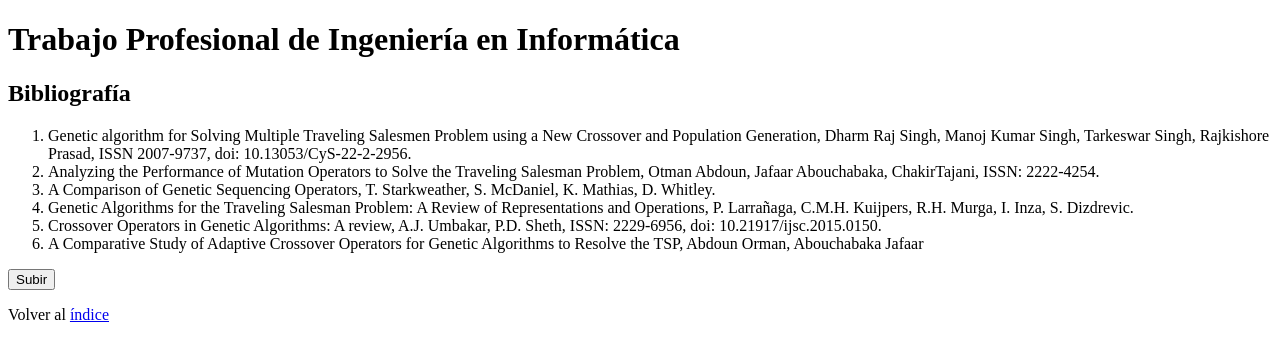
After one commit to tp-final-informatica/docs, a PHP site: page /literature.php in a window 1280 px wide. The commit adds this page. Shown: the top 361 px of the page. Run offline with PHP 8.4, Linux system fonts and the light colour scheme; some libraries are stand-ins or nearby versions.

Commit message:
bibliografía

```diff
--- a/docs/sitemap.html
+++ b/docs/sitemap.html
@@ -24,8 +24,9 @@
     <h2>Índice</h2>
 
     <ol>
-        <li><a href="/docs/algorithm">El algoritmo empleado</a></li>
-        <li><a href="/docs/page">(ocultar) Herramientas para la página de docs.</a></li>
+        <li><a href="/docs/algorithm.html">El algoritmo empleado</a></li>
+        <li><a href="/docs/literature.html">Bibliografía consultada</a></li>
+        <li><a href="/docs/page.html">(ocultar) Herramientas para la página de docs.</a></li>
     </ol>
 
 </div>
--- /dev/null
+++ b/src/literature.php
@@ -0,0 +1,25 @@
+<?php
+include_once "./src/sections/libraries.php";
+?>
+
+<?php HTML_head("Bibliografía"); ?>
+
+<?php printHeader(); ?>
+<div class="content">
+
+    <h2>Bibliografía</h2>
+
+    <ol>
+        <li>Genetic algorithm for Solving Multiple Traveling Salesmen Problem using a New Crossover and Population Generation, Dharm Raj Singh, Manoj Kumar Singh, Tarkeswar Singh, Rajkishore Prasad, ISSN 2007-9737, doi: 10.13053/CyS-22-2-2956.</li>
+        <li>Analyzing the Performance of Mutation Operators to Solve the Traveling Salesman Problem, Otman Abdoun, Jafaar Abouchabaka, ChakirTajani, ISSN: 2222-4254.</li>
+        <li>A Comparison of Genetic Sequencing Operators, T. Starkweather, S. McDaniel, K. Mathias, D. Whitley.</li>
+        <li>Genetic Algorithms for the Traveling Salesman Problem: A Review of Representations and Operations, P. Larrañaga, C.M.H. Kuijpers, R.H. Murga, I. Inza, S. Dizdrevic.</li>
+        <li>Crossover Operators in Genetic Algorithms: A review, A.J. Umbakar, P.D. Sheth, ISSN: 2229-6956, doi: 10.21917/ijsc.2015.0150.</li>
+        <li>A Comparative Study of Adaptive Crossover Operators for Genetic Algorithms to Resolve the TSP, Abdoun Orman, Abouchabaka Jafaar</li>
+
+    </ol>
+
+</div>
+<?php footer(); ?>
+
+<?php HTML_foot(); ?>
--- a/src/sitemap.php
+++ b/src/sitemap.php
@@ -10,8 +10,9 @@ include_once "./src/sections/libraries.php";
     <h2>Índice</h2>
 
     <ol>
-        <li><a href="/docs/algorithm">El algoritmo empleado</a></li>
-        <li><a href="/docs/page">(ocultar) Herramientas para la página de docs.</a></li>
+        <li><a href="/docs/algorithm.html">El algoritmo empleado</a></li>
+        <li><a href="/docs/literature.html">Bibliografía consultada</a></li>
+        <li><a href="/docs/page.html">(ocultar) Herramientas para la página de docs.</a></li>
     </ol>
 
 </div>
```
Also changed, not shown: docs/literature.html (added, +42 -0 lines).
